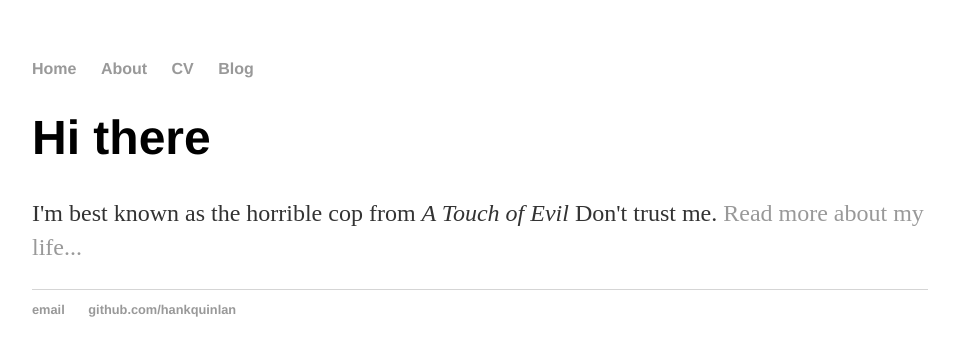
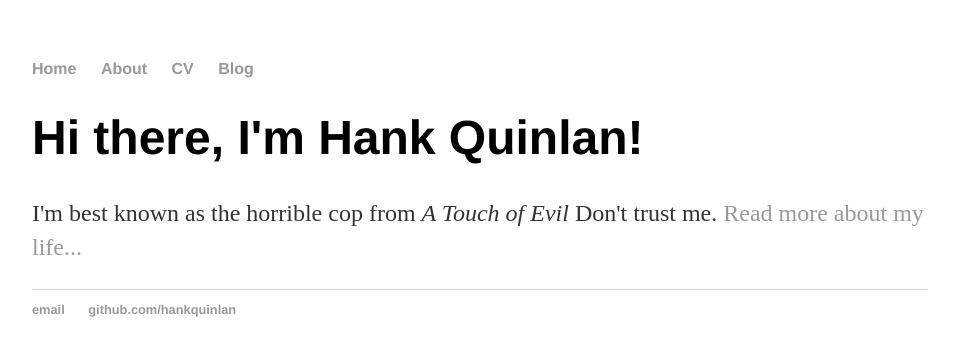
Before and after one commit to ZephyrPitre/ZephyrPitre.github.io, a Jekyll site: the page built from index.html, in a window 1280 px wide. Shown: the top 356 px of the page, without its empty margins (160-1115 px from the left). Built offline with Jekyll 4.4.1, drawn with Linux system fonts in a browser that asks for light colours.

Commit message:
Update index.html

```diff
--- a/index.html
+++ b/index.html
@@ -1,30 +1,8 @@
-<!DOCTYPE html>
-<html>
-	<head>
-		<title>Zephyr Pitre</title>
-		<!-- link to main stylesheet -->
-		<link rel="stylesheet" type="text/css" href="/css/main.css">
-	</head>
-	<body>
-		<nav>
-    		<ul>
-        		<li><a href="/">Home</a></li>
-	        	<li><a href="/about">About</a></li>
-        		<li><a href="/cv">CV</a></li>
-        		<li><a href="/blog">Blog</a></li>
-    		</ul>
-		</nav>
-		<div class="container">
-    		<div class="blurb">
-        		<h1>Hi there</h1>
-				<p>I'm best known as the horrible cop from <em>A Touch of Evil</em> Don't trust me. <a href="/about">Read more about my life...</a></p>
-    		</div><!-- /.blurb -->
-		</div><!-- /.container -->
-		<footer>
-    		<ul>
-        		<li><a href="mailto:hankquinlanhub@gmail.com">email</a></li>
-        		<li><a href="https://github.com/hankquinlan">github.com/hankquinlan</a></li>
-			</ul>
-		</footer>
-	</body>
-</html>
+---
+layout: default
+title: Hank Quinlan, Horrible Cop
+---
+<div class="blurb">
+	<h1>Hi there, I'm Hank Quinlan!</h1>
+	<p>I'm best known as the horrible cop from <em>A Touch of Evil</em> Don't trust me. <a href="/about">Read more about my life...</a></p>
+</div><!-- /.blurb -->
```
